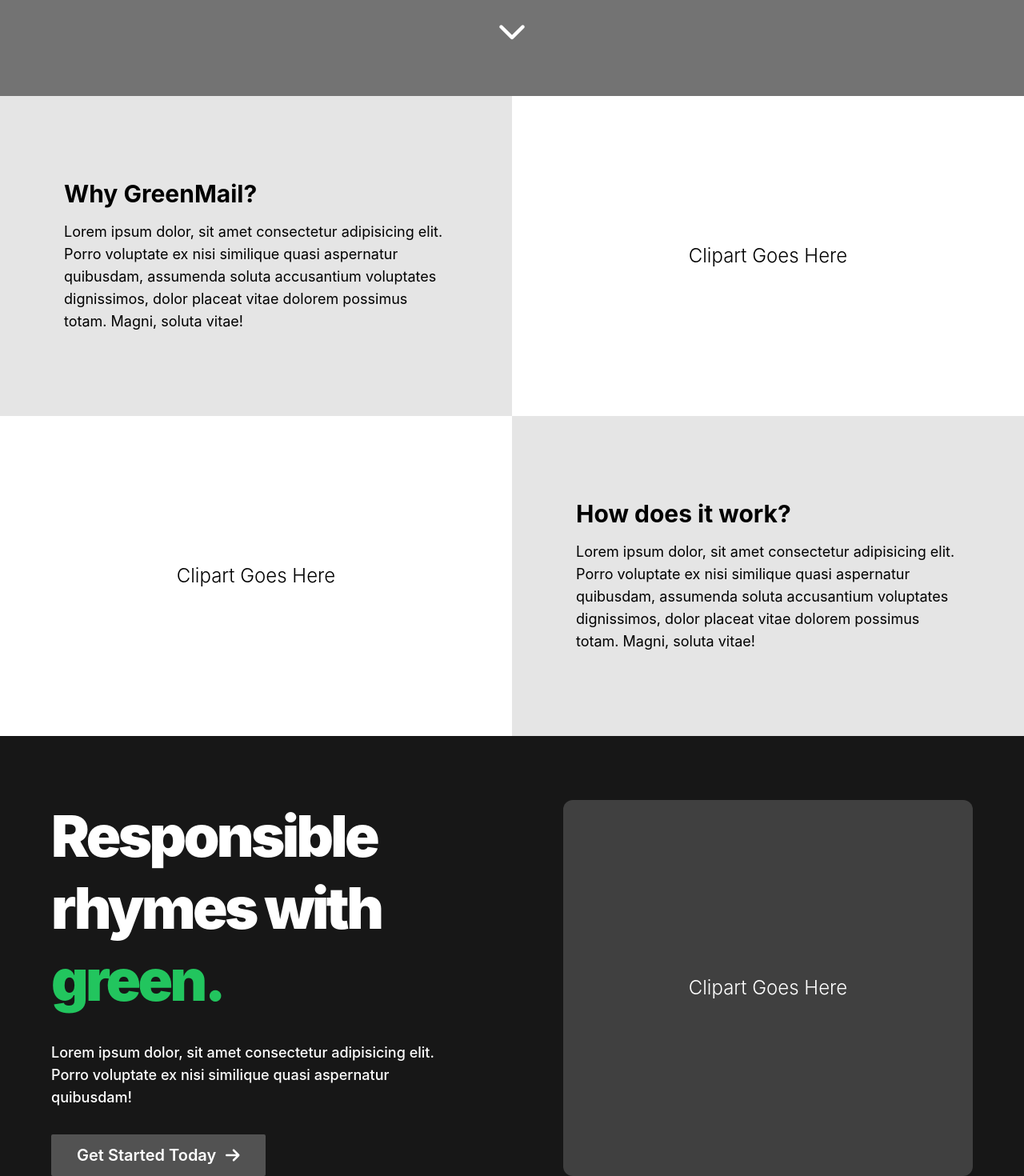
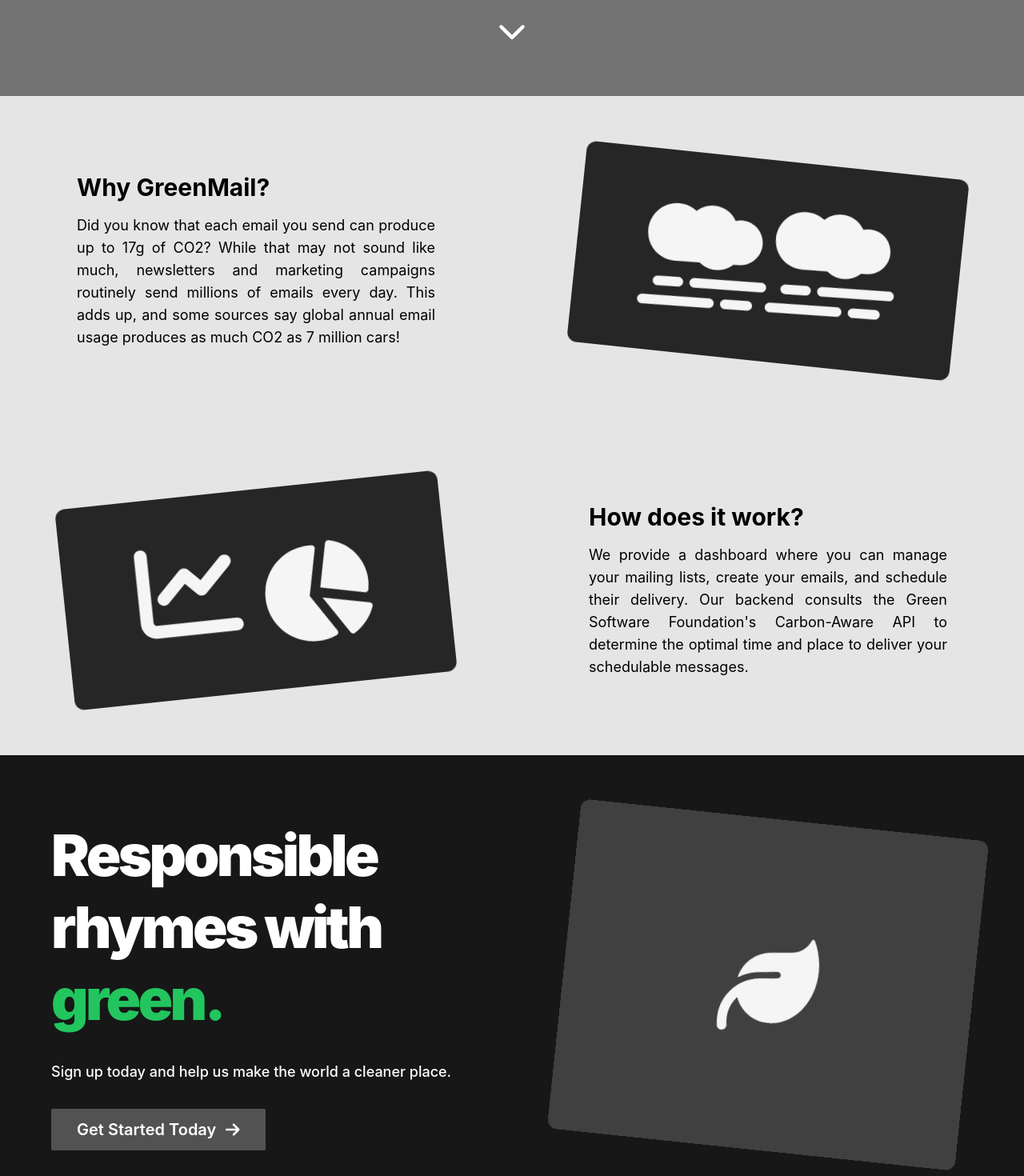
Before and after one commit to mazadegan/carbon_frontend, a React (Create React App) app: page / in a window 1280 px wide. Shown: the part 680-2150 px from the top of the page at 80% size. Built offline with nearby package versions, Linux system fonts and the light colour scheme.

Commit message:
wrote copy, updated api url, added clipart

```diff
--- a/package.json
+++ b/package.json
@@ -18,6 +18,7 @@
     "react-dom": "^18.2.0",
     "react-router-dom": "^6.4.2",
     "react-scripts": "5.0.1",
+    "react-toastify": "^9.0.8",
     "web-vitals": "^2.1.4"
   },
   "scripts": {
--- a/src/App.jsx
+++ b/src/App.jsx
@@ -9,6 +9,7 @@
 import Login from './routes/Login';
 import SignUp from './routes/SignUp';
 import DashBoard from './routes/Dashboard';
+import Anim from './routes/Anim';
 
 function App() {
   return (
@@ -18,6 +19,7 @@
         <Route exact path='/login' element={<Login />}></Route>
         <Route exact path='/signup' element={<SignUp />}></Route>
         <Route exact path='/dashboard' element={<DashBoard />}></Route>
+        <Route exact path='/anim' element={<Anim />}></Route>
       </Routes>
 
     </Router>
--- a/src/components/Dashboard/APITab.jsx
+++ b/src/components/Dashboard/APITab.jsx
@@ -1,5 +1,7 @@
 import { Component } from "react";
 import clipboard from 'clipboard';
+import {ToastContainer, toast} from 'react-toastify';
+import 'react-toastify/dist/ReactToastify.css';
 
 import { FontAwesomeIcon } from "@fortawesome/react-fontawesome";
 import { faClipboard } from "@fortawesome/free-regular-svg-icons";
@@ -18,7 +20,7 @@
 
     copyURL = () => {
         clipboard.copy(this.state.url)
-        alert(`Copied url: ${this.state.url}`)
+        toast("Copied url!")
     }
 
     componentDidMount() {
@@ -29,6 +31,7 @@
     render() {
         return (
             <div className="flex justify-center items-center flex-grow px-6">
+                <ToastContainer></ToastContainer>
                 <div className="flex flex-col max-w-lg space-y-6 p-8 border rounded-lg">
                     <span className="flex flex-col w-full space-y-2">
                         <span className="text-xl font-bold tracking-tight">Subscribe readers to your letters</span>
--- /dev/null
+++ b/src/routes/Anim.jsx
@@ -0,0 +1,53 @@
+import { Component } from 'react';
+import { FontAwesomeIcon } from '@fortawesome/react-fontawesome';
+import { faLeaf } from '@fortawesome/free-solid-svg-icons';
+import 'animate.css'
+
+class SignUp extends Component {
+    state = {
+        text: "",
+        coloredText: "",
+    }
+
+    anim = () => {
+        const time = 400
+        setTimeout(() => {
+            this.setState({
+                text: "Responsible"
+            })
+            setTimeout(() => {
+                this.setState({
+                    text: "rhymes"
+                })
+                setTimeout(() => {
+                    this.setState({
+                        text: "with"
+                    })
+                    setTimeout(() => {
+
+                        this.setState({
+                            text: "Green"
+                        })
+                    }, time)
+                }, time)
+            }, time)
+        }, time)
+    }
+
+    componentDidMount() {
+        this.anim();
+    }
+
+    render() {
+        return (
+            <div className='flex justify-center items-center w-full h-screen bg-neutral-100'>
+                <span className='text-7xl font-bold'>
+                    {this.state.text}
+                    <span className='text-green-500'>{this.state.coloredText}</span>
+                </span>
+            </div>
+        );
+    }
+}
+
+export default SignUp;
--- a/src/routes/Dashboard.jsx
+++ b/src/routes/Dashboard.jsx
@@ -24,6 +24,8 @@
             activeTab: tab
         });
     }
+
+    apiUrl = 'https://greenmail-backend.herokuapp.com'
 
     componentDidMount = () => {
         // handle redirect for if you're not logged in
@@ -66,7 +68,7 @@
 
                 <div className="flex flex-col flex-grow bg-neutral-50">
                     <DashboardHeader userData={this.state.userData}></DashboardHeader>
-                    {this.state.activeTab === 'Composer' && <ComposerTab jwt={this.state.token}></ComposerTab>}
+                    {this.state.activeTab === 'Composer' && <ComposerTab jwt={this.state.token} apiUrl={this.apiUrl}></ComposerTab>}
                     {/*this.state.activeTab === 'Scheduler' && <SchedulerTab></SchedulerTab>*/}
                     {this.state.activeTab === 'API' && <APITab jwt={this.state.token}></APITab>}
                 </div>
--- a/src/routes/Landing.jsx
+++ b/src/routes/Landing.jsx
@@ -1,6 +1,6 @@
 import { Component } from 'react'
 import { FontAwesomeIcon } from '@fortawesome/react-fontawesome'
-import { faArrowRight, faChevronDown } from '@fortawesome/free-solid-svg-icons';
+import { faArrowRight, faChartGantt, faChartLine, faChartPie, faChevronDown, faCloud, faFire, faLeaf, faLineChart, faSmog } from '@fortawesome/free-solid-svg-icons';
 import { faCopyright } from '@fortawesome/free-regular-svg-icons';
 import 'animate.css'
 
@@ -33,7 +33,7 @@
                 <div className='flex items-center flex-col w-full z-10'>
                     <div className='flex flex-col w-full items-center justify-center bg-neutral-900 bg-opacity-60 h-screen relative'>
                         <div className='flex flex-col justify-center items-center space-y-8 w-full '>
-                            <span className='text-7xl font-black text-white drop-shadow-lg leading-snug tracking-tighter'>Keep your customers up to date <br />...without destroying the planet.</span>
+                            <span className='text-7xl font-black text-white drop-shadow-lg select-none leading-snug tracking-tighter'>Keep your customers up to date <br />...without destroying the planet.</span>
                             <span className='text-xl text-white leading-snug tracking-tighter text-center font-normal'>
                                 <span className='font-extrabold text-green-500'>GreenMail</span> leverages the <span className='underline underline-offset-2 decoration-dotted decoration-1 hover:decoration-solid cursor-pointer'>Green Software Foundation's Carbon-Aware API</span>, <br /> reducing your carbon footprint without compromising your connection to your customers.
                             </span>
@@ -44,23 +44,33 @@
                         </div>
                         <FontAwesomeIcon icon={faChevronDown} className={'text-white text-4xl animate__animated animate__bounce animate__repeat-2 absolute bottom-16'}></FontAwesomeIcon>
                     </div>
-                    <div className='flex flex-col w-full h-screen'>
+                    <div className='flex flex-col w-full min-h-screen'>
                         <div className='flex w-full bg-white h-full'>
-                            <div className='flex flex-col p-20 w-1/2 space-y-4 bg-neutral-200 h-full justify-center'>
+                            <div className='flex flex-col p-24 w-1/2 space-y-4 bg-neutral-200 h-full justify-center text-justify'>
                                 <span className='text-3xl font-bold'>Why GreenMail?</span>
-                                <span className='text-lg'>Lorem ipsum dolor, sit amet consectetur adipisicing elit. Porro voluptate ex nisi similique quasi aspernatur quibusdam, assumenda soluta accusantium voluptates dignissimos, dolor placeat vitae dolorem possimus totam. Magni, soluta vitae!</span>
+                                <span className='text-lg'>Did you know that each email you send can produce up to 17g of CO2? While that may not sound like much, newsletters and marketing campaigns routinely send millions of emails every day. This adds up, and some sources say global annual email usage produces as much CO2 as 7 million cars!</span>
                             </div>
-                            <div className='flex justify-center items-center p-20 w-1/2 h-full'>
-                                <span className='text-2xl font-light'>Clipart Goes Here</span>
+                            <div className='flex justify-center items-center p-20 w-1/2 h-full bg-neutral-200'>
+                                <div className='flex justify-center items-center w-full h-full bg-neutral-800 rounded-xl rotate-6'>
+                                    <span className='text-2xl font-light -rotate-2'>
+                                        <FontAwesomeIcon icon={faSmog} className="text-9xl text-neutral-100"></FontAwesomeIcon>
+                                        <FontAwesomeIcon icon={faSmog} className="text-9xl text-neutral-100"></FontAwesomeIcon>
+                                    </span>
+                                </div>
                             </div>
                         </div>
                         <div className='flex justify-center items-center w-full bg-white h-full'>
-                            <div className='flex justify-center items-center p-20 w-1/2 h-full'>
-                                <span className='text-2xl font-light'>Clipart Goes Here</span>
+                            <div className='flex justify-center items-center p-20 w-1/2 h-full bg-neutral-200'>
+                                <div className='flex justify-center items-center w-full h-full bg-neutral-800 rounded-xl -rotate-6'>
+                                    <span className='text-2xl font-light rotate-6 space-x-6'>
+                                        <FontAwesomeIcon icon={faLineChart} className="text-9xl text-neutral-100 -rotate-6"></FontAwesomeIcon>
+                                        <FontAwesomeIcon icon={faChartPie} className="text-9xl text-neutral-100 rotate-6"></FontAwesomeIcon>
+                                    </span>
+                                </div>
                             </div>
-                            <div className='flex flex-col p-20 w-1/2 space-y-4 bg-neutral-200 h-full justify-center'>
+                            <div className='flex flex-col p-24 w-1/2 space-y-4 bg-neutral-200 h-full justify-center text-justify'>
                                 <span className='text-3xl font-bold'>How does it work?</span>
-                                <span className='text-lg'>Lorem ipsum dolor, sit amet consectetur adipisicing elit. Porro voluptate ex nisi similique quasi aspernatur quibusdam, assumenda soluta accusantium voluptates dignissimos, dolor placeat vitae dolorem possimus totam. Magni, soluta vitae!</span>
+                                <span className='text-lg'>We provide a dashboard where you can manage your mailing lists, create your emails, and schedule their delivery. Our backend consults the Green Software Foundation's Carbon-Aware API to determine the optimal time and place to deliver your schedulable messages.</span>
                             </div>
                         </div>
 
@@ -68,12 +78,14 @@
                     <div className='flex w-full bg-neutral-900 py-4'>
                         <div className='flex flex-col items-start w-1/2 p-16 space-y-8'>
                             <span className='text-7xl font-black text-white leading-tight tracking-tighter'>Responsible <br /> rhymes with <br /> <span className='text-green-500'>green.</span></span>
-                            <span className='text-lg text-white font-medium'>Lorem ipsum dolor, sit amet consectetur adipisicing elit. Porro voluptate ex nisi similique quasi aspernatur quibusdam!</span>
+                            <span className='text-lg text-white font-medium'>Sign up today and help us make the world a cleaner place.</span>
                             <Link to={'/signup'} className='flex items-center px-8 py-3 space-x-3 bg-neutral-600 hover:bg-green-500 text-white text-xl font-semibold rounded-sm transition'> <span>Get Started Today</span> <span><FontAwesomeIcon icon={faArrowRight} /> </span></Link>
                         </div>
                         <div className='flex flex-col justify-center items-center w-1/2 p-16 space-y-8'>
-                            <div className='flex justify-center items-center w-full h-full bg-neutral-700 rounded-xl'>
-                                <span className='text-2xl font-light text-white'>Clipart Goes Here</span>
+                            <div className='flex justify-center items-center w-full h-full bg-neutral-700 rounded-xl rotate-6'>
+                                <span className='text-2xl font-light'>
+                                    <FontAwesomeIcon icon={faLeaf} className="text-9xl text-neutral-100 -rotate-6"></FontAwesomeIcon>
+                                </span>
                             </div>
                         </div>
                     </div>
--- a/src/routes/Login.jsx
+++ b/src/routes/Login.jsx
@@ -14,8 +14,11 @@
     componentDidMount = () => {
         document.title = 'GreenMail | Login'
     }
+
+    apiUrl = 'https://greenmail-backend.herokuapp.com'
+
     login = () => {
-        axios.post('http://localhost:1234/login', {
+        axios.post(`${this.apiUrl}/login`, {
             Email: this.state.Email,
             Password: this.state.Password
         })
```
Also changed, not shown: src/components/Dashboard/ComposerTab.jsx (+7 -4 lines), src/routes/SignUp.jsx (+11 -3 lines), 1 other file (tests, documents, lock files or other folders).
